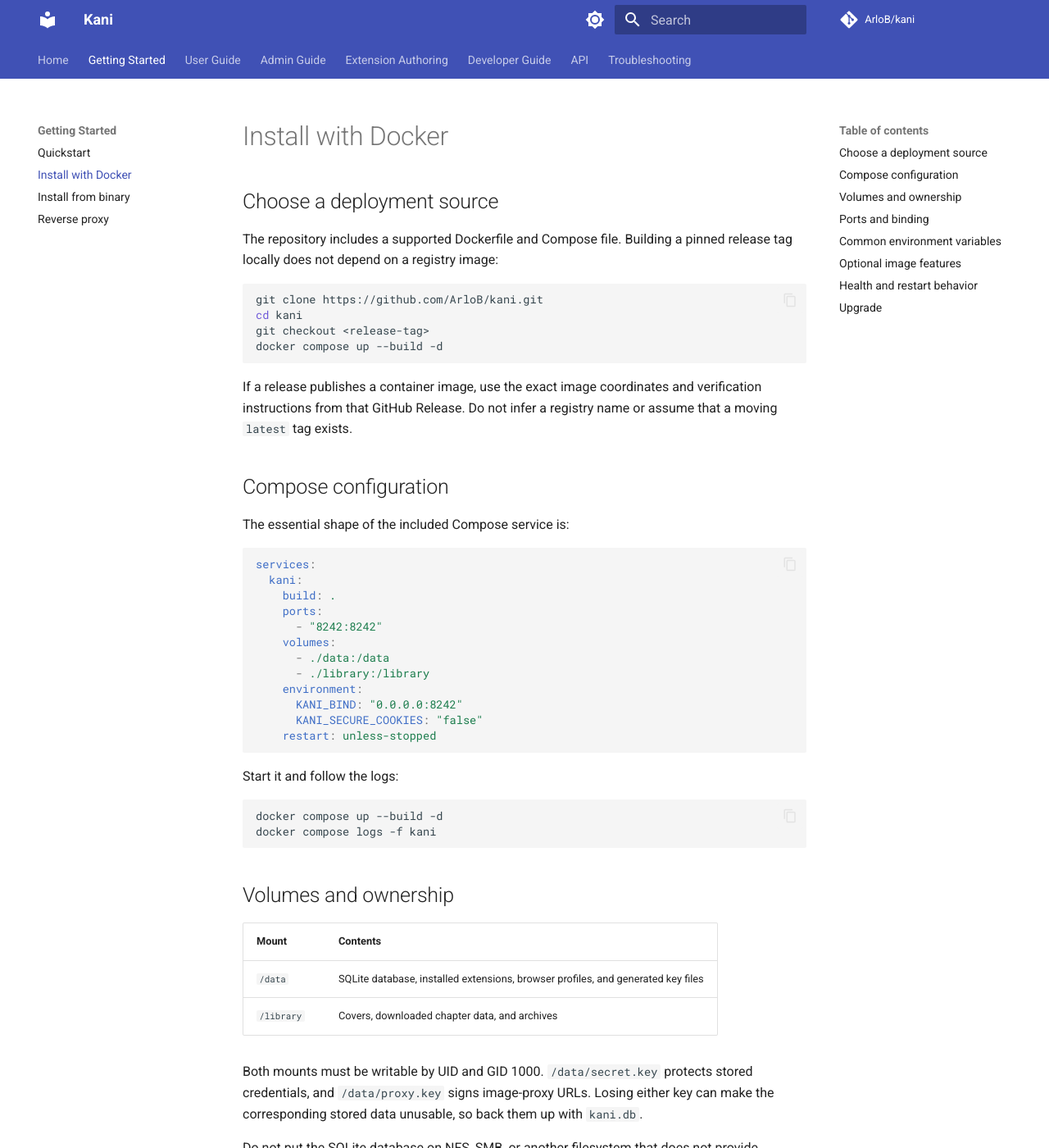
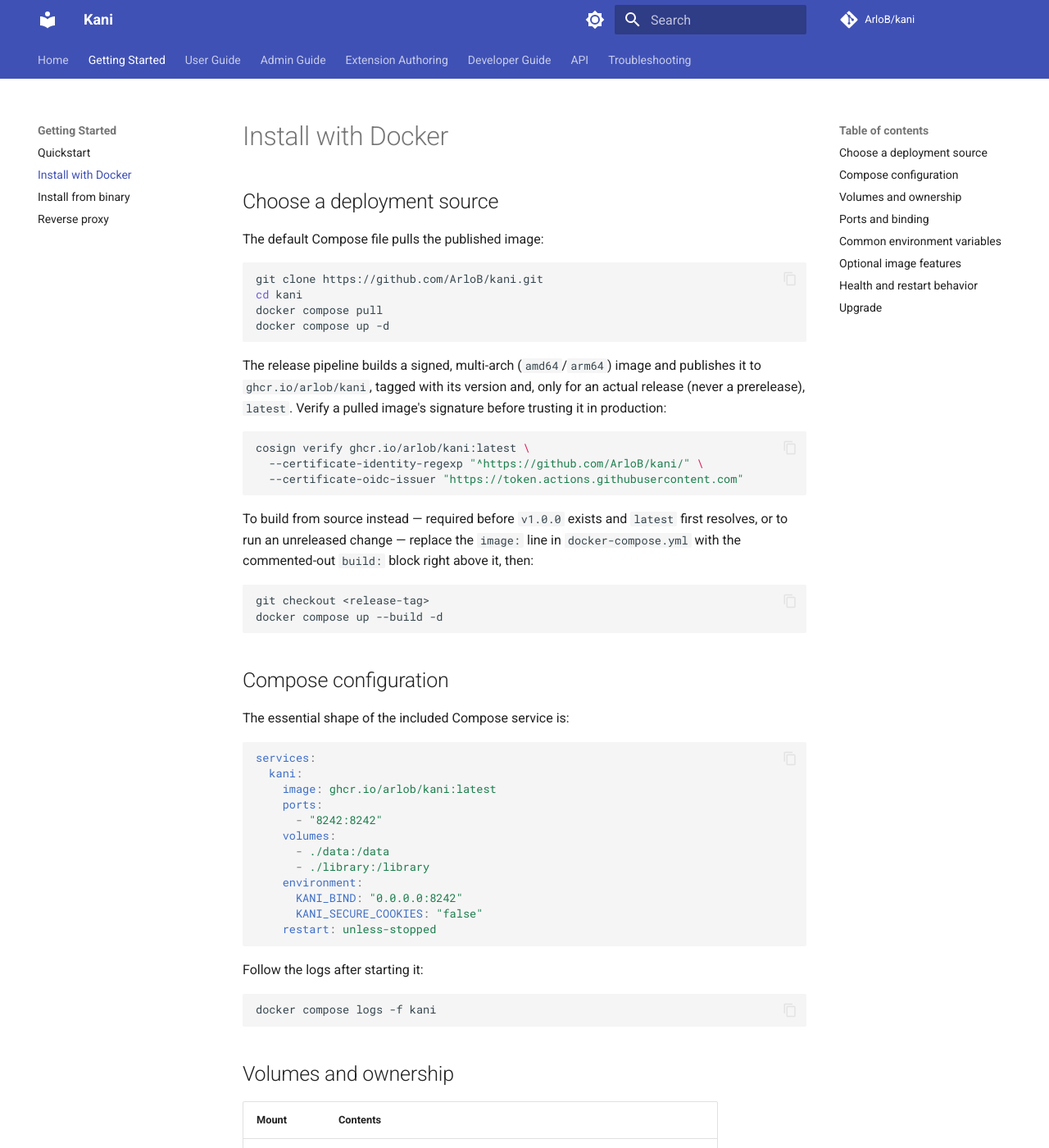
Before and after one commit to ArloB/kani, an MkDocs documentation site: the page built from docs/docs/getting-started/install-docker.md, in a window 1280 px wide and 1400 px high. Shown: the whole window at 82% size. Built offline with MkDocs 1.6.1 and Material for MkDocs 9.7.7, drawn with Linux system fonts in a browser that asks for light colours; comment, search, counter and statistics services are not loaded; some of the changed text lies outside the part shown.

Commit message:
Fix container boot on a freshly created bind mount; bump to 1.0.0-rc.2
The container failed to start when /data or /library were freshly
created bind mounts: Docker creates them owned by root, and the kani
user (fixed UID/GID 1000, no PUID/PGID remapping) couldn't write to
them. The container now starts as root, chowns both mount roots
(non-recursively, so a restart with a large existing library stays
fast), and drops to kani via setpriv before running kani-web -- the
standard pattern for this, and standard because it needs zero user
action, unlike the docker-compose init-permissions service this
replaces.

docker-compose.yml's kani service now pulls ghcr.io/arlob/kani:latest
by default instead of building from source, with the build form kept
as a commented-out alternative. install-docker.md reconciled to match
-- its former warning against assuming a registry image existed
predates any real release.

Co-Authored-By: Claude Sonnet 5 <noreply@anthropic.com>
Claude-Session: https://claude.ai/code/session_01DAt29ZtHrDdHisDEFSfmxq

````diff
--- a/docs/docs/getting-started/install-docker.md
+++ b/docs/docs/getting-started/install-docker.md
@@ -2,19 +2,33 @@
 
 ## Choose a deployment source
 
-The repository includes a supported Dockerfile and Compose file. Building a pinned release tag
-locally does not depend on a registry image:
+The default Compose file pulls the published image:
 
 ```bash
 git clone https://github.com/ArloB/kani.git
 cd kani
+docker compose pull
+docker compose up -d
+```
+
+The release pipeline builds a signed, multi-arch (`amd64`/`arm64`) image and publishes it to
+`ghcr.io/arlob/kani`, tagged with its version and, only for an actual release (never a
+prerelease), `latest`. Verify a pulled image's signature before trusting it in production:
+
+```bash
+cosign verify ghcr.io/arlob/kani:latest \
+  --certificate-identity-regexp "^https://github.com/ArloB/kani/" \
+  --certificate-oidc-issuer "https://token.actions.githubusercontent.com"
+```
+
+To build from source instead — required before `v1.0.0` exists and `latest` first resolves, or
+to run an unreleased change — replace the `image:` line in `docker-compose.yml` with the
+commented-out `build:` block right above it, then:
+
+```bash
 git checkout <release-tag>
 docker compose up --build -d
 ```
-
-If a release publishes a container image, use the exact image coordinates and verification
-instructions from that GitHub Release. Do not infer a registry name or assume that a moving
-`latest` tag exists.
 
 ## Compose configuration
 
@@ -23,7 +37,7 @@ The essential shape of the included Compose service is:
 ```yaml
 services:
   kani:
-    build: .
+    image: ghcr.io/arlob/kani:latest
     ports:
       - "8242:8242"
     volumes:
@@ -35,10 +49,9 @@ services:
     restart: unless-stopped
 ```
 
-Start it and follow the logs:
+Follow the logs after starting it:
 
 ```bash
-docker compose up --build -d
 docker compose logs -f kani
 ```
 
@@ -49,9 +62,16 @@ docker compose logs -f kani
 | `/data` | SQLite database, installed extensions, browser profiles, and generated key files |
 | `/library` | Covers, downloaded chapter data, and archives |
 
-Both mounts must be writable by UID and GID 1000. `/data/secret.key` protects stored credentials,
-and `/data/proxy.key` signs image-proxy URLs. Losing either key can make the corresponding stored
-data unusable, so back them up with `kani.db`.
+Both mounts must be writable by UID and GID 1000, which the image handles for you automatically:
+the container starts as root, chowns `/data` and `/library`, then drops to the unprivileged `kani`
+user before running Kani itself — no action needed even on a bind mount Docker just created. This
+is not a LinuxServer.io-style image, though: there is no `PUID`/`PGID` remapping, and setting those
+variables has no effect. If you bind-mount a `/library` that already holds files owned by another
+user (migrating an existing collection, for example), chown it yourself first — the automatic
+chown only touches the mount roots, not recursively, so startup stays fast with a large library.
+
+`/data/secret.key` protects stored credentials, and `/data/proxy.key` signs image-proxy URLs.
+Losing either key can make the corresponding stored data unusable, so back them up with `kani.db`.
 
 Do not put the SQLite database on NFS, SMB, or another filesystem that does not provide SQLite's
 required locking semantics. The library may live on a separate large disk.
@@ -117,7 +137,14 @@ Exit code 0 is a clean shutdown. Exit code 42 requests a supervised restart, whi
 
 ## Upgrade
 
-Take a backup, fetch the intended release, review its notes, then rebuild the container:
+Take a backup, review the intended release's notes, then pull and restart:
+
+```bash
+docker compose pull
+docker compose up -d
+```
+
+Building from source instead: fetch the tag and rebuild —
 
 ```bash
 git fetch --tags
````
Also changed, not shown: docker-compose.yml (+16 -17 lines), CHANGELOG.md, 11 other files.
